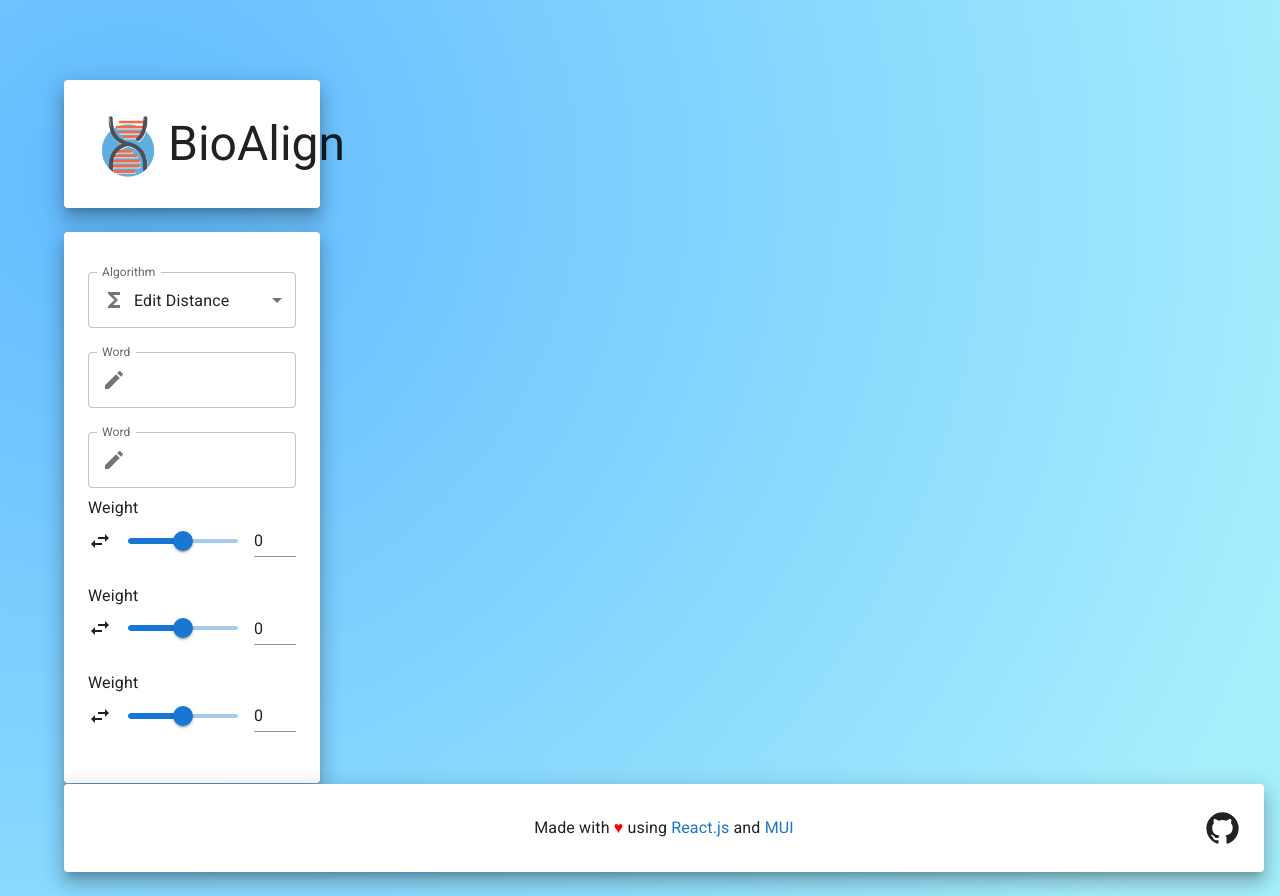
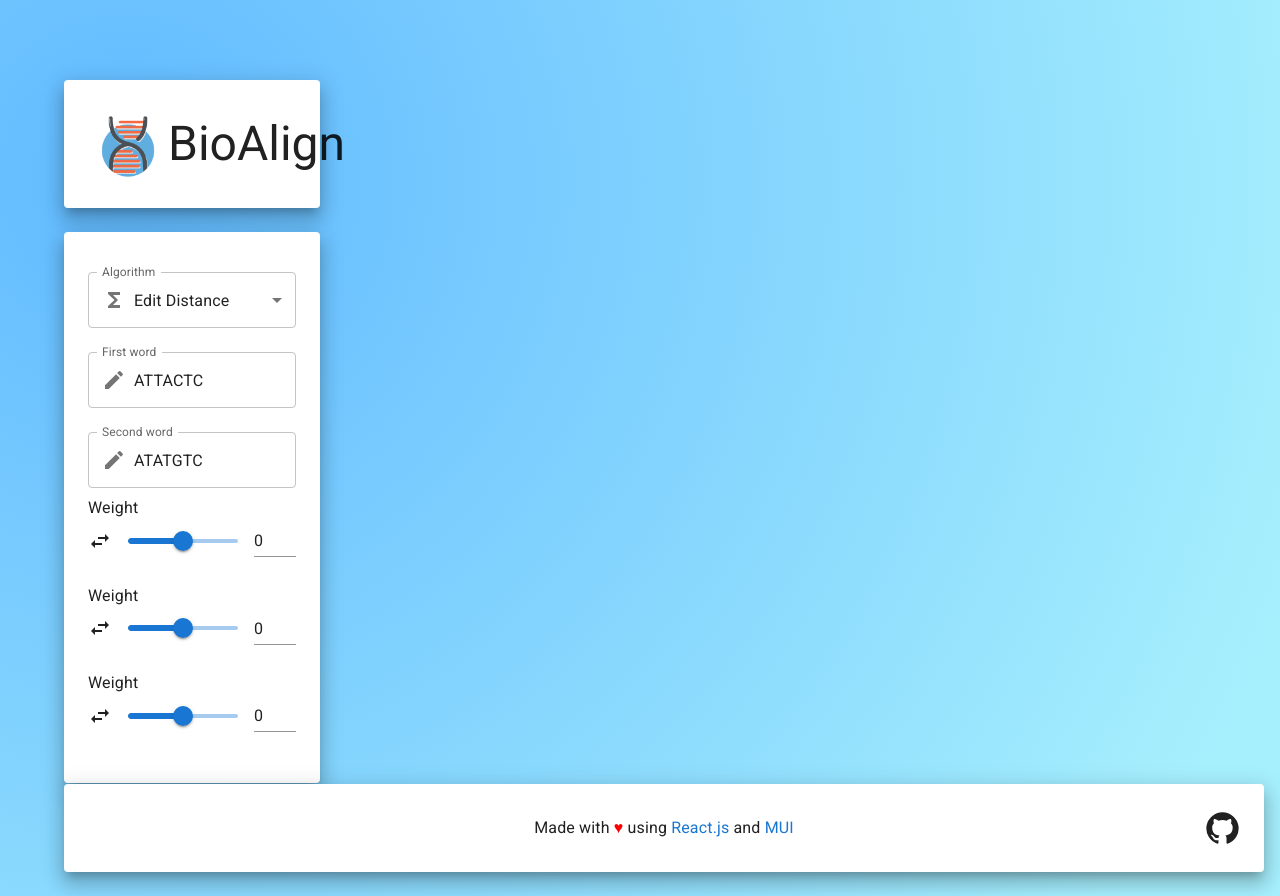
Before and after one commit to francescopastore/bio-align, a React (Create React App) app: page / in a window 1280 px wide. Built offline with nearby package versions, Linux system fonts and the light colour scheme.

Commit message:
Updated logic for FormInputWord

```diff
--- a/src/components/AppForm.js
+++ b/src/components/AppForm.js
@@ -10,11 +10,27 @@ export default function AppForm() {
   return (
     <AppContainer>
       <FormSelectAlgorithm></FormSelectAlgorithm>
-      <FormInputWord></FormInputWord>
-      <FormInputWord></FormInputWord>
+      <FormInputWord
+        label="First word"
+        defaultValue="ATTACTC"
+        handleChange={handleFirstWord}
+      ></FormInputWord>
+      <FormInputWord
+        label="Second word"
+        defaultValue="ATATGTC"
+        handleChange={handleSecondWord}
+      ></FormInputWord>
       <FormInputNumber></FormInputNumber>
       <FormInputNumber></FormInputNumber>
       <FormInputNumber></FormInputNumber>
     </AppContainer>
   )
 }
+
+function handleFirstWord(value) {
+  console.log(value)
+}
+
+function handleSecondWord(value) {
+  console.log(value)
+}
--- a/src/components/AppForm/FormInputWord.js
+++ b/src/components/AppForm/FormInputWord.js
@@ -4,12 +4,25 @@ import InputAdornment from '@mui/material/InputAdornment'
 import FormControl from '@mui/material/FormControl'
 import EditIcon from '@mui/icons-material/Edit'
 
-export default function FormInputWord() {
+export default function FormInputWord(props) {
+  const [value, setValue] = React.useState(props.defaultValue)
+  const handleChange = (e) => {
+    const value = e.target.value.toUpperCase()
+    setValue(value)
+    props.handleChange(value)
+  }
+  const isError = () => {
+    return value.length > 20
+  }
   return (
     <FormControl fullWidth margin="normal">
       <TextField
-        label="Word"
+        onChange={handleChange}
+        label={props.label}
+        value={value}
+        error={isError()}
         variant="outlined"
+        helperText={isError() ? 'Max 20 alphabetic characters' : ''}
         InputProps={{
           startAdornment: (
             <InputAdornment position="start">
```
